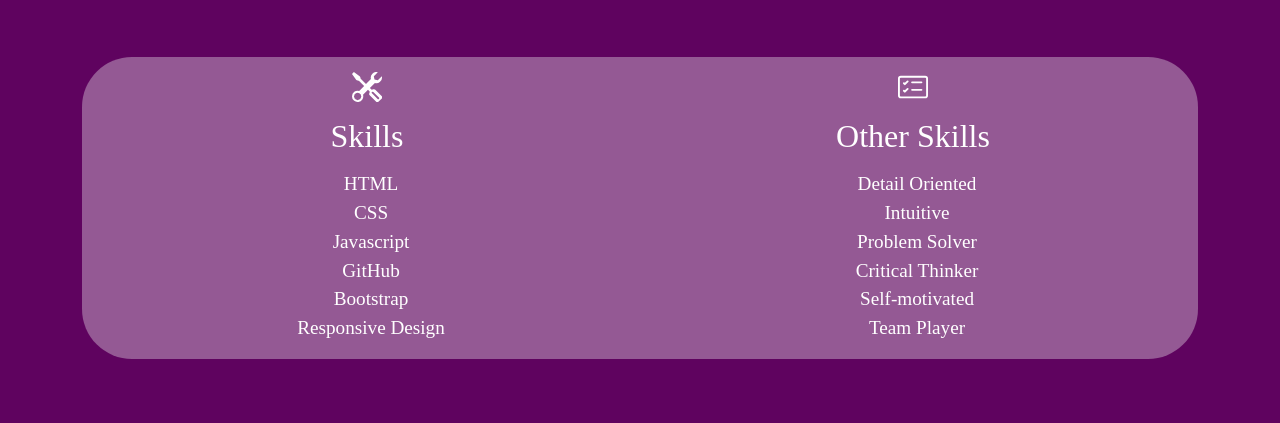
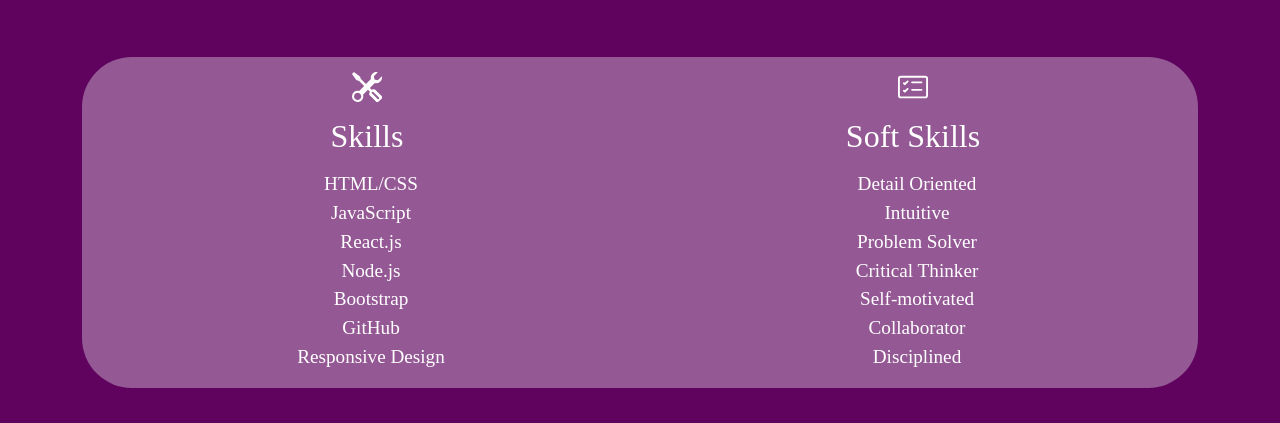
Before and after one commit to tmrich212/Bootstrap-Portfolio, a plain HTML site: page about.html in a window 1280 px wide. Shown: the part 562-985 px from the top of the page. Before the commit the page ends 956 px from the top, so only its background shows below. Drawn offline with nearby package versions, Linux system fonts and the light colour scheme; a web font is replaced by a local one.

Commit message:
Update about.html
new skills added

```diff
--- a/about.html
+++ b/about.html
@@ -110,11 +110,12 @@
                     </div>
                     <h2 class="list-title">Skills</h2>
                     <ul>
-                        <li class="skills">HTML</li>
-                        <li class="skills">CSS</li>
-                        <li class="skills">Javascript</li>
+                        <li class="skills">HTML/CSS</li>
+                        <li class="skills">JavaScript</li>
+                        <li class="skills">React.js</li>
+                        <li class="skills">Node.js</li>
+                        <li class="skills">Bootstrap</li>
                         <li class="skills">GitHub</li>
-                        <li class="skills">Bootstrap</li>
                         <li class="skills">Responsive Design</li>
                     </ul>
                 </div>
@@ -125,15 +126,15 @@
                             <path d="M7 5.5a.5.5 0 0 1 .5-.5h5a.5.5 0 0 1 0 1h-5a.5.5 0 0 1-.5-.5zm-1.496-.854a.5.5 0 0 1 0 .708l-1.5 1.5a.5.5 0 0 1-.708 0l-.5-.5a.5.5 0 1 1 .708-.708l.146.147 1.146-1.147a.5.5 0 0 1 .708 0zM7 9.5a.5.5 0 0 1 .5-.5h5a.5.5 0 0 1 0 1h-5a.5.5 0 0 1-.5-.5zm-1.496-.854a.5.5 0 0 1 0 .708l-1.5 1.5a.5.5 0 0 1-.708 0l-.5-.5a.5.5 0 0 1 .708-.708l.146.147 1.146-1.147a.5.5 0 0 1 .708 0z"/>
                           </svg>
                     </div>
-                    <h2 class="list-title">Other Skills</h2>
+                    <h2 class="list-title">Soft Skills</h2>
                     <ul>
                         <li class="skills">Detail Oriented</li>
                         <li class="skills">Intuitive</li>
                         <li class="skills">Problem Solver</li>
                         <li class="skills">Critical Thinker</li>
                         <li class="skills">Self-motivated</li>
-                        <li class="skills">Team Player</li>
-
+                        <li class="skills">Collaborator</li>
+                        <li class="skills">Disciplined</li>
                     </ul>
                 </div>
                 </div>
```
